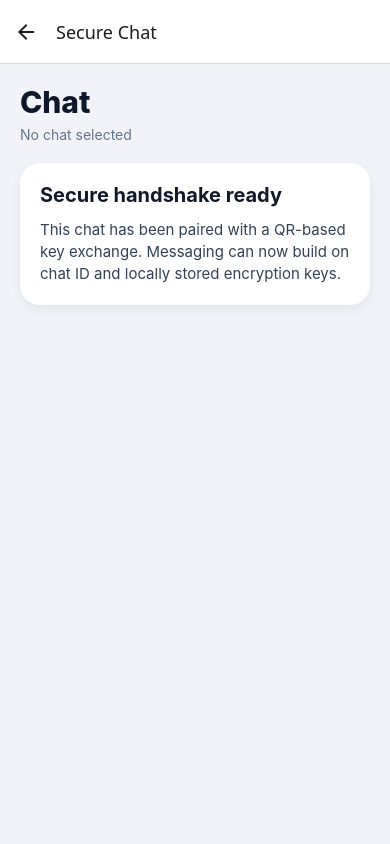
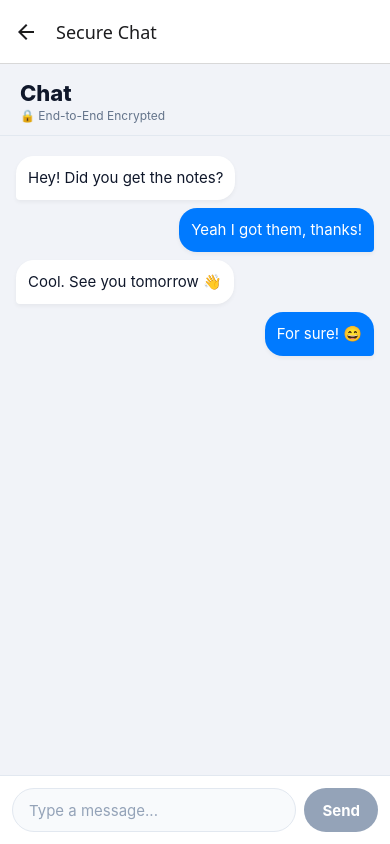
Before and after one commit to stephkmn/e2ee-chat-app, a React Native app: screen /Chat in a window 390 px wide. Built offline with nearby package versions, Linux system fonts and the light colour scheme; no server answers.

Commit message:
feat: create chat room screen UI

```diff
--- a/App.js
+++ b/App.js
@@ -4,7 +4,7 @@ import { createNativeStackNavigator } from '@react-navigation/native-stack';
 
 import { ChatProvider } from './context/ChatContext';
 import ChatListScreen from './screens/ChatListScreen';
-import ChatScreen from './screens/ChatScreen';
+import ChatRoomScreen from './screens/ChatRoomScreen';
 import LoginScreen from './screens/LoginScreen';
 import QRCodeGenerator from './screens/QRCodeGenerator';
 import QRCodeScanner from './screens/QRCodeScanner';
@@ -33,6 +33,11 @@ export default function App() {
             options={{ headerShown: true, title: 'Chats' }}
           />
           <Stack.Screen
+            name="Chat"
+            component={ChatRoomScreen}
+            options={{ title: 'Secure Chat' }}
+          />
+          <Stack.Screen
             name="QRCodeGenerator"
             component={QRCodeGenerator}
             options={{ title: 'Share Secure Handshake' }}
@@ -42,11 +47,6 @@ export default function App() {
             component={QRCodeScanner}
             options={{ title: 'Scan Secure Handshake' }}
           />
-          <Stack.Screen
-            name="Chat"
-            component={ChatScreen}
-            options={{ title: 'Secure Chat' }}
-          />
         </Stack.Navigator>
       </NavigationContainer>
     </ChatProvider>
--- /dev/null
+++ b/screens/ChatRoomScreen.js
@@ -0,0 +1,178 @@
+import React, { useState } from 'react';
+import {
+  FlatList,
+  KeyboardAvoidingView,
+  Platform,
+  StyleSheet,
+  Text,
+  TextInput,
+  TouchableOpacity,
+  View,
+} from 'react-native';
+import { SafeAreaView } from 'react-native-safe-area-context';
+import { useChatContext } from '../context/ChatContext';
+
+const DUMMY_MESSAGES = [
+  { id: '1', text: 'Hey! Did you get the notes?',  mine: false },
+  { id: '2', text: 'Yeah I got them, thanks!',      mine: true  },
+  { id: '3', text: 'Cool. See you tomorrow 👋',     mine: false },
+  { id: '4', text: 'For sure! 😄',                  mine: true  },
+];
+
+export default function ChatRoomScreen({ route }) {
+  const { chatId } = route.params || {};
+  const { getChatById } = useChatContext();
+  const chat = chatId ? getChatById(chatId) : null;
+
+  const [messages, setMessages] = useState(DUMMY_MESSAGES);
+  const [inputText, setInputText] = useState('');
+
+  const handleSend = () => {
+    if (inputText.trim() === '') return;
+    setMessages(prev => [
+      ...prev,
+      { id: Date.now().toString(), text: inputText.trim(), mine: true },
+    ]);
+    setInputText('');
+  };
+
+  const renderMessage = ({ item }) => (
+    <View style={[styles.bubble, item.mine ? styles.myBubble : styles.theirBubble]}>
+      <Text style={[styles.bubbleText, item.mine && styles.myBubbleText]}>
+        {item.text}
+      </Text>
+    </View>
+  );
+
+  return (
+    <SafeAreaView style={styles.container} edges={['left', 'right', 'bottom']}>
+      <View style={styles.header}>
+        <Text style={styles.headerTitle}>{chat?.name || 'Chat'}</Text>
+        <Text style={styles.headerSub}>🔒 End-to-End Encrypted</Text>
+      </View>
+
+      <KeyboardAvoidingView
+        style={{ flex: 1 }}
+        behavior={Platform.OS === 'ios' ? 'padding' : 'height'}
+        keyboardVerticalOffset={90}
+      >
+        <FlatList
+          data={messages}
+          keyExtractor={item => item.id}
+          renderItem={renderMessage}
+          contentContainerStyle={styles.messageList}
+        />
+
+        <View style={styles.inputRow}>
+          <TextInput
+            style={styles.input}
+            value={inputText}
+            onChangeText={setInputText}
+            placeholder="Type a message..."
+            placeholderTextColor="#94a3b8"
+          />
+          <TouchableOpacity
+            style={[styles.sendButton, !inputText.trim() && styles.sendButtonDisabled]}
+            onPress={handleSend}
+            activeOpacity={0.8}
+          >
+            <Text style={styles.sendText}>Send</Text>
+          </TouchableOpacity>
+        </View>
+      </KeyboardAvoidingView>
+    </SafeAreaView>
+  );
+}
+
+const styles = StyleSheet.create({
+  container: {
+    flex: 1,
+    backgroundColor: '#f1f3f8',
+  },
+  header: {
+    paddingHorizontal: 20,
+    paddingTop: 16,
+    paddingBottom: 12,
+    borderBottomWidth: 1,
+    borderBottomColor: '#e2e8f0',
+    backgroundColor: '#f1f3f8',
+  },
+  headerTitle: {
+    fontSize: 22,
+    fontWeight: '800',
+    color: '#0f172a',
+  },
+  headerSub: {
+    fontSize: 12,
+    color: '#64748b',
+    marginTop: 2,
+  },
+  messageList: {
+    padding: 16,
+    paddingBottom: 8,
+  },
+  bubble: {
+    maxWidth: '75%',
+    padding: 12,
+    borderRadius: 18,
+    marginVertical: 4,
+    shadowColor: '#000',
+    shadowOpacity: 0.05,
+    shadowRadius: 4,
+    shadowOffset: { width: 0, height: 2 },
+    elevation: 1,
+  },
+  myBubble: {
+    backgroundColor: '#007aff',
+    alignSelf: 'flex-end',
+    borderBottomRightRadius: 4,
+  },
+  theirBubble: {
+    backgroundColor: '#ffffff',
+    alignSelf: 'flex-start',
+    borderBottomLeftRadius: 4,
+  },
+  bubbleText: {
+    fontSize: 15,
+    color: '#0f172a',
+    lineHeight: 20,
+  },
+  myBubbleText: {
+    color: '#ffffff',
+  },
+  inputRow: {
+    flexDirection: 'row',
+    padding: 12,
+    backgroundColor: '#ffffff',
+    borderTopWidth: 1,
+    borderTopColor: '#e2e8f0',
+    alignItems: 'center',
+  },
+  input: {
+    flex: 1,
+    height: 44,
+    borderWidth: 1,
+    borderColor: '#e2e8f0',
+    borderRadius: 22,
+    paddingHorizontal: 16,
+    fontSize: 15,
+    backgroundColor: '#f8fafc',
+    color: '#0f172a',
+  },
+  sendButton: {
+    marginLeft: 8,
+    backgroundColor: '#007aff',
+    borderRadius: 22,
+    paddingHorizontal: 18,
+    height: 44,
+    justifyContent: 'center',
+  },
+  sendButtonDisabled: {
+    backgroundColor: '#94a3b8',
+  },
+  sendText: {
+    color: '#ffffff',
+    fontWeight: '700',
+    fontSize: 15,
+  },
+});
```
